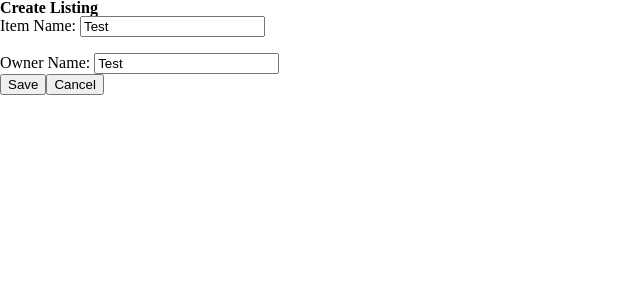
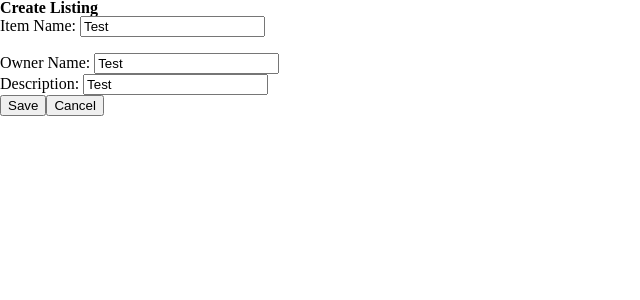
Before and after one commit to TT-Use-My-Tech-Stuff/Front-End, a React (Create React App) app: page /create-listing in a window 1280 px wide. Shown: the top 300 px of the page, without its empty margins (0-640 px from the left). Built offline with nearby package versions, Linux system fonts and the light colour scheme.

Commit message:
johnny murillo 10:15

```diff
--- a/src/components/Owners/CreateListing.js
+++ b/src/components/Owners/CreateListing.js
@@ -15,6 +15,7 @@ const CreateListing = () => {
   const [item, setItem] = useState({
     itemName: "Test",
     ownerName:"Test",
+    description: "Test"
   });
 
   const handleChange = (e) => {
@@ -35,7 +36,7 @@ const handleSubmit = (e) => {
     .catch((err) => console.log({ err }));
 }
 
-const { itemName, ownerName} = item;
+const { itemName, ownerName, description} = item;
 
   return (
     <Page>
@@ -62,6 +63,15 @@ const { itemName, ownerName} = item;
             type="text"
           />
           </div>
+          <div>
+          <label>Description: </label>
+          <input
+            value={description}
+            onChange={handleChange}
+            name="description"
+            type="text"
+          />
+          </div>
         </div>
         <input type="submit" className="inputbutton" value="Save"/>
         <Link to={"/owner/:id"}><input type="button" className="inputbutton" value="Cancel"/></Link>
--- a/src/components/Owners/EditListing.js
+++ b/src/components/Owners/EditListing.js
@@ -16,6 +16,7 @@ const EditListing = () => {
   const [item, setItem] = useState({
     itemName: "Test",
     ownerName:"Test",
+    description: "Test"
   });
 
   useEffect(() => {
@@ -43,7 +44,7 @@ const EditListing = () => {
     });
   };
 
-  const { itemName, ownerName} = item;
+  const { itemName, ownerName, description} = item;
 
   return (
     <Page>
@@ -70,6 +71,16 @@ const EditListing = () => {
             type="text"
           />
           </div>
+          <br></br>
+          <div>
+          <label>Description: </label>
+          <input
+            value={description}
+            onChange={handleChange}
+            name="description"
+            type="text"
+          />
+          </div>
         </div>
         <input type="submit" className="inputbutton" value="Save"/>
         <Link to={"/owner/:id"}><input type="button" className="inputbutton" value="Cancel"/></Link>
```
